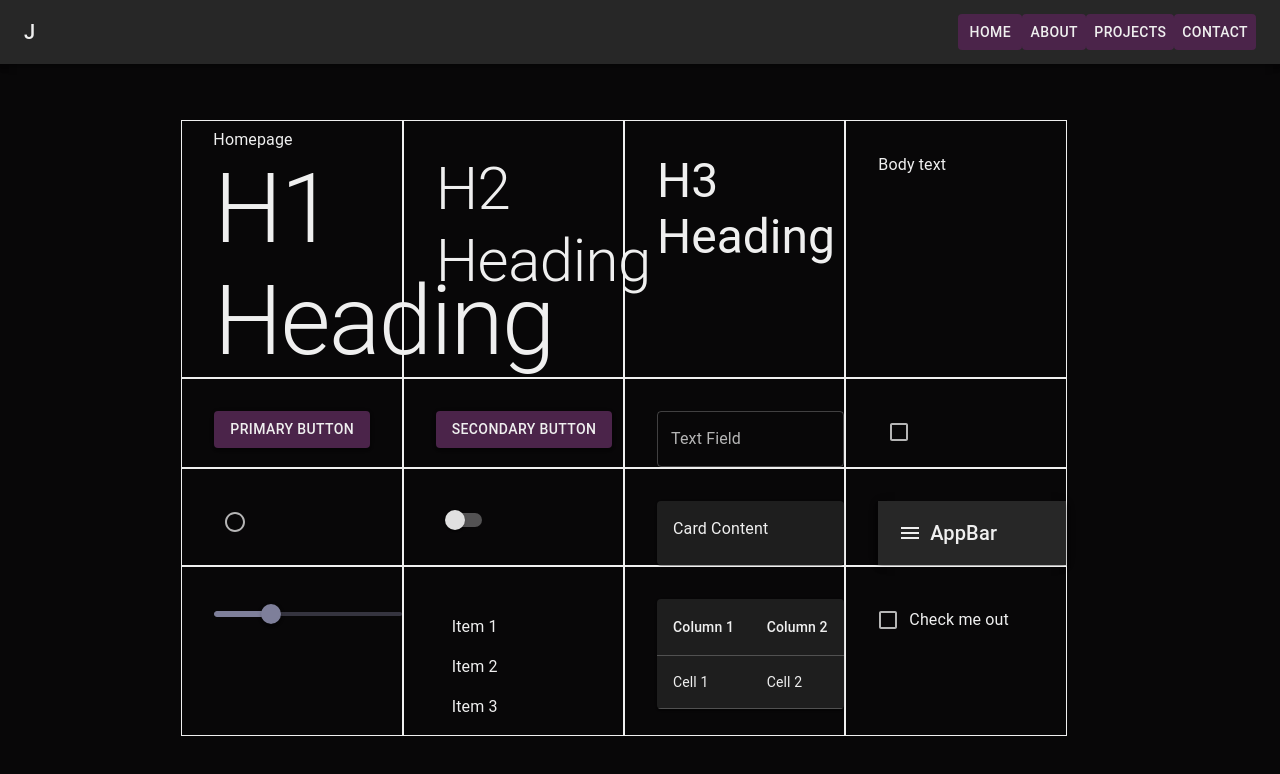
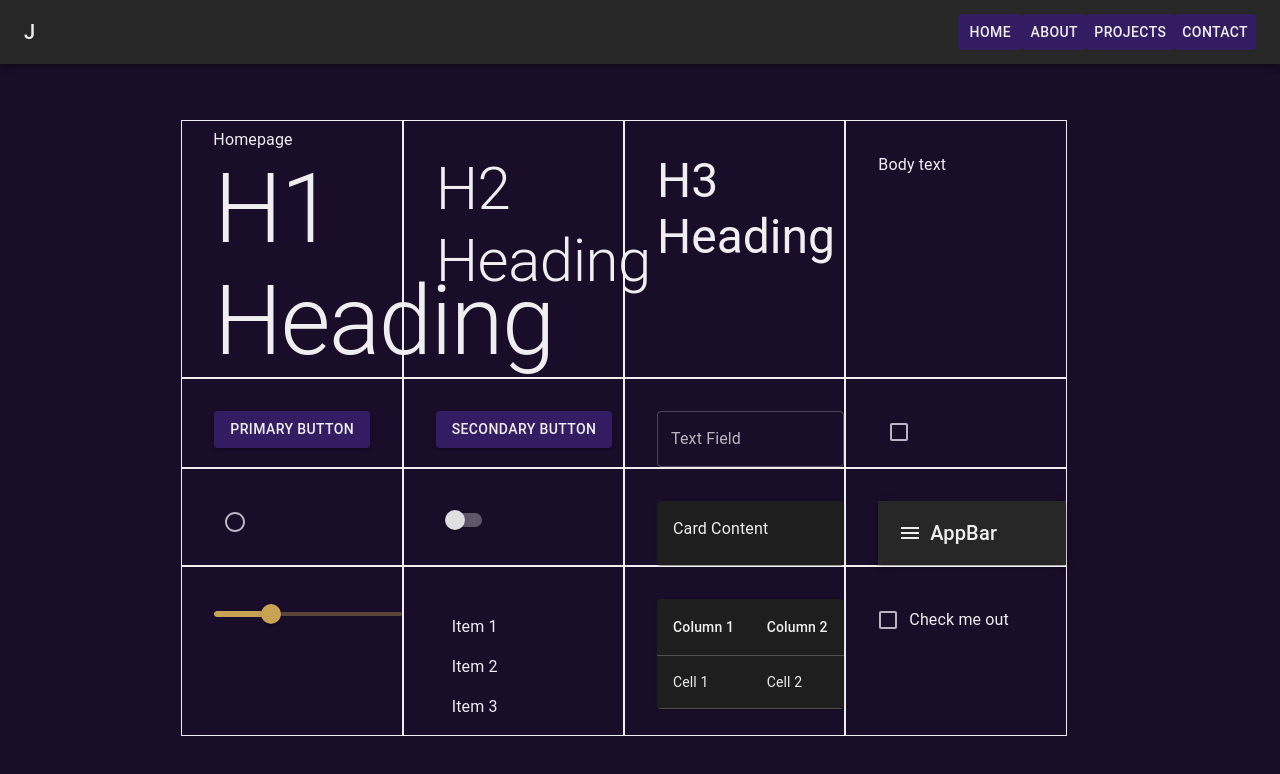
Before and after one commit to blakee-joness/portfolio, a React (Vite) app in the folder portfolio/: page / in a window 1280 px wide. Shown: the top 774 px of the page. Built offline with nearby package versions, Linux system fonts and the light colour scheme.

Commit message:
Update theme colors and button styles

```diff
--- a/portfolio/src/Theme/themes.ts
+++ b/portfolio/src/Theme/themes.ts
@@ -4,13 +4,13 @@ const theme = createTheme({
   palette: {
     mode: "dark", // Set the mode to 'dark'
     primary: {
-      main: "#7E7F9A",
+      main: "#c8a356",
     },
     secondary: {
-      main: "#4B244A",
+      main: "#341c62",
     },
     background: {
-      default: "#080708", // Dark background color
+      default: "#1a0d29", // Dark background color
     },
     text: {
       primary: "#efefef", // Light text color for contrast
@@ -30,10 +30,10 @@ const theme = createTheme({
     MuiButton: {
       styleOverrides: {
         root: {
-          backgroundColor: "#4B244A",
+          backgroundColor: "#341c62",
           color: "#efefef",
           "&:hover": {
-            backgroundColor: "#8E8358",
+            backgroundColor: "#c8a356",
           },
         },
       },
```
